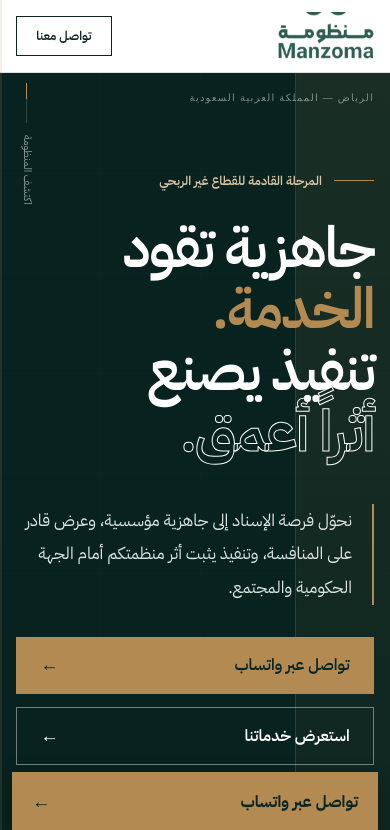
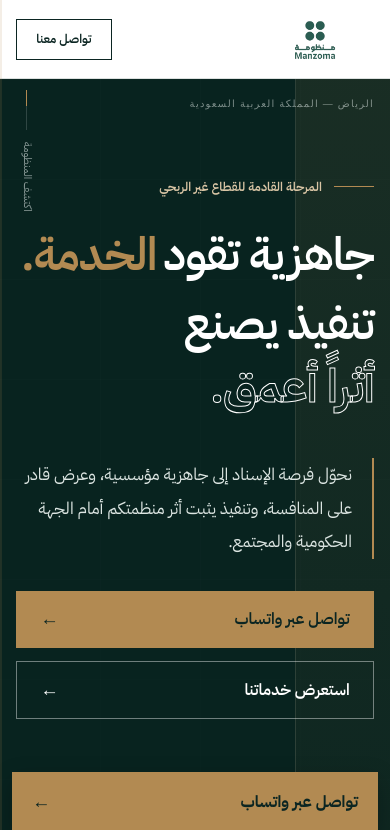
Before and after one commit to aslaan19/manzoumah-site, a Next.js app: page / in a window 390 px wide. Shown: the top 830 px of the page. Built offline with nearby package versions, Linux system fonts and the light colour scheme.

Commit message:
Fix header logo and responsive text collisions

```diff
--- a/app/globals.css
+++ b/app/globals.css
@@ -681,3 +681,111 @@ nav a:not(.nav-cta):hover::after { transform: scaleX(1); }
   .impact-step h3 { font-size: clamp(3rem, 9vw, 5rem); }
   .impact-footer { display: none; }
 }
+
+/* Urgent responsive polish: intact logo, collision-safe type, clean content rail */
+body { overflow-x: hidden; }
+
+.header-inner { min-height: 5.35rem; }
+.wordmark {
+  position: static;
+  width: 8.75rem;
+  height: 4.75rem;
+  flex: 0 0 8.75rem;
+  overflow: visible;
+  display: flex;
+  align-items: center;
+  justify-content: center;
+}
+.brand-logo-header {
+  position: static;
+  width: 8.75rem;
+  height: 4.75rem;
+  max-width: 100%;
+  object-fit: contain;
+  transform: none;
+}
+
+.hero h1 {
+  display: grid;
+  gap: .2em;
+  line-height: 1.25;
+}
+.hero h1 .hero-title-line {
+  min-width: 0;
+  display: flex;
+  flex-wrap: wrap;
+  align-items: baseline;
+  column-gap: .18em;
+  row-gap: .08em;
+  margin: 0;
+  line-height: inherit;
+}
+.hero h1 .hero-title-line > * {
+  display: inline-block;
+  margin: 0;
+  line-height: inherit;
+}
+
+.trust::before { display: none !important; }
+.trust-grid { position: relative; }
+.trust-grid > div:first-child {
+  position: relative;
+  z-index: 1;
+  padding-inline-start: 1.25rem;
+  border-inline-start: 3px solid var(--color-accent);
+}
+
+@media (max-width: 1000px) {
+  .hero h1 {
+    font-size: clamp(3rem, 8.2vw, 5rem);
+    line-height: 1.3;
+  }
+  .impact-shell { padding-block: 5.75rem 1.5rem; }
+  .impact-intro { grid-template-columns: 2fr 5fr 5fr; }
+  .impact-stage { grid-template-columns: minmax(9rem, 4fr) minmax(0, 8fr); gap: clamp(1.5rem, 5vw, 4rem); }
+  .impact-mark { width: clamp(8rem, 19vw, 12rem); }
+  .impact-mark i { width: clamp(1.4rem, 3vw, 2.2rem); }
+  .impact-step h3 { font-size: clamp(3.5rem, 9vw, 6rem); line-height: 1.18; }
+}
+
+@media (max-width: 760px) {
+  .header-inner { min-height: 4.9rem; }
+  .wordmark { width: 7.4rem; height: 4.3rem; flex-basis: 7.4rem; }
+  .brand-logo-header { width: 7.4rem; height: 4.3rem; }
+  .hero h1 {
+    display: grid;
+    gap: .15em;
+    font-size: clamp(2.65rem, 11.8vw, 4rem);
+    line-height: 1.34;
+    letter-spacing: -.02em;
+  }
+  .hero h1 .hero-title-line { column-gap: .14em; row-gap: .04em; }
+  .trust-grid > div:first-child { padding-inline-start: 1rem; }
+  .impact-stage {
+    grid-template-columns: 1fr;
+    grid-template-rows: minmax(6rem, 20vh) minmax(11rem, 1fr);
+    gap: .65rem;
+  }
+  .impact-mark { width: clamp(6.5rem, 27vw, 9rem); margin: 0 auto; }
+  .impact-mark i { width: clamp(1.3rem, 5vw, 1.8rem); }
+  .impact-steps { height: clamp(11rem, 29vh, 15rem); }
+  .impact-step > p { margin-block: .55rem .1rem; }
+  .impact-step h3 { font-size: clamp(3rem, 16vw, 4.8rem); line-height: 1.22; letter-spacing: -.035em; }
+  .impact-step > div { margin-block-start: .8rem; }
+}
+
+@media (max-height: 680px) {
+  .impact-shell { padding-block: 4.9rem 1rem; }
+  .impact-intro { grid-template-columns: 2fr 10fr; padding-block-end: .75rem; }
+  .impact-intro h2 { font-size: clamp(1.45rem, 4.5vh, 2.2rem); }
+  .impact-intro > p:last-child { display: none; }
+  .impact-stage { grid-template-columns: minmax(7rem, 4fr) minmax(0, 8fr); grid-template-rows: 1fr; gap: 1.5rem; }
+  .impact-mark { width: clamp(6rem, 21vh, 8rem); margin: 0 auto; }
+  .impact-mark i { width: clamp(1.15rem, 4vh, 1.6rem); }
+  .impact-steps { height: min(13rem, 42vh); text-align: start; }
+  .impact-step { align-items: flex-start; }
+  .impact-step > p { margin-block: .45rem .1rem; }
+  .impact-step h3 { font-size: clamp(2.75rem, 11vh, 4.35rem); line-height: 1.18; }
+  .impact-step > div { margin-block-start: .55rem; font-size: .8rem; }
+  .impact-footer { padding-block-start: .75rem; }
+}
--- a/app/page.tsx
+++ b/app/page.tsx
@@ -260,9 +260,9 @@ export default function Home() {
           <a className="wordmark" href="#top" aria-label={content.navigation.homeLabel}>
             <Image
               className="brand-logo brand-logo-header"
-              src={content.brand.logoHeader}
-              width={380}
-              height={83}
+              src={content.brand.logoTransparent}
+              width={512}
+              height={487}
               alt={content.brand.logoAlt}
               priority
             />
@@ -287,10 +287,14 @@ export default function Home() {
             <div className="hero-copy">
               <p className="eyebrow hero-eyebrow">{content.hero.eyebrow}</p>
               <h1>
-                <span>{content.hero.titleLineOne}</span>
-                <em>{content.hero.titleAccent}</em>
-                <span>{content.hero.titleLineTwo}</span>
-                <strong>{content.hero.titleTail}</strong>
+                <span className="hero-title-line">
+                  <span>{content.hero.titleLineOne}</span>
+                  <em>{content.hero.titleAccent}</em>
+                </span>
+                <span className="hero-title-line">
+                  <span>{content.hero.titleLineTwo}</span>
+                  <strong>{content.hero.titleTail}</strong>
+                </span>
               </h1>
               <p className="lead">{content.hero.description}</p>
               <div className="hero-actions">
```
